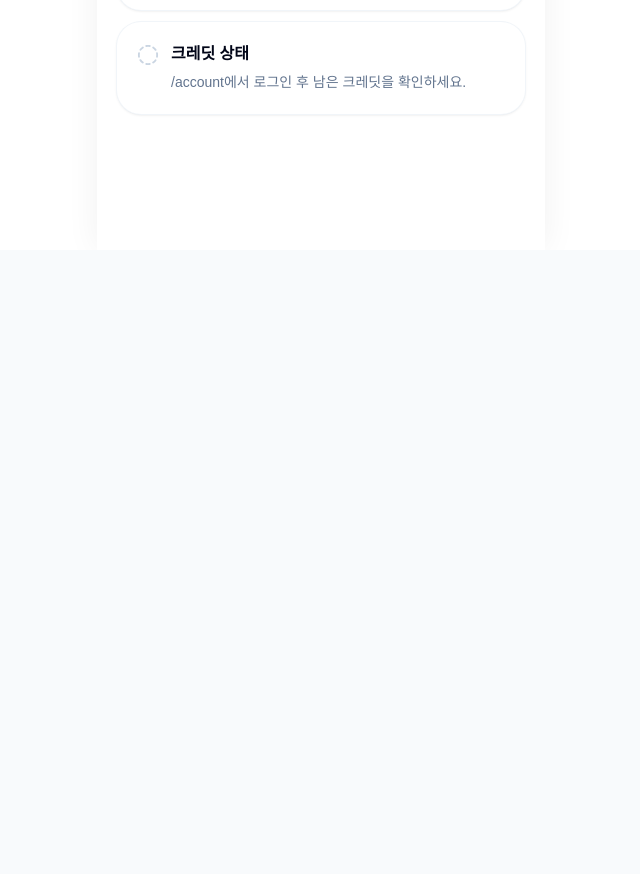
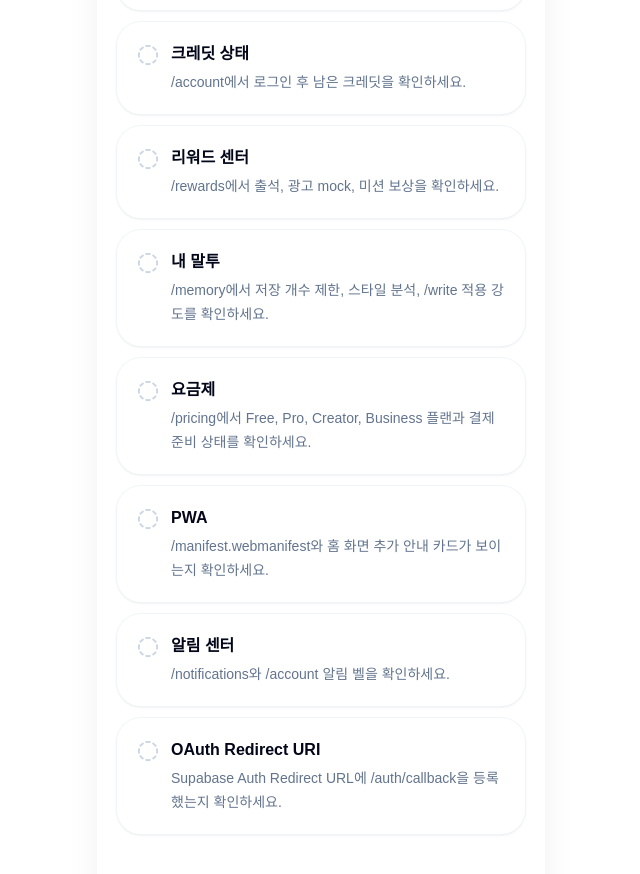
Before and after one commit to mykim2732/tripwriter, a Next.js app: page /qa in a window 1280 px wide. Shown: the part 1182-2056 px from the top of the page, without its empty margins (319-959 px from the left). Before the commit the page ends 1432 px from the top, so only its background shows below. Built offline with nearby package versions, Linux system fonts and the light colour scheme; no server answers.

Commit message:
Sprint 90: update beta launch QA docs

```diff
--- a/app/qa/page.tsx
+++ b/app/qa/page.tsx
@@ -59,6 +59,12 @@ export default function QaPage() {
     { label: "저장함 불러오기", status: "ready", description: "/saved에서 프로젝트 그룹과 플랫폼 필터를 확인하세요." },
     { label: "발행 화면", status: "ready", description: "/publish/[id]에서 플랫폼별 복사 순서를 확인하세요." },
     { label: "크레딧 상태", status: "ready", description: "/account에서 로그인 후 남은 크레딧을 확인하세요." },
+    { label: "리워드 센터", status: "ready", description: "/rewards에서 출석, 광고 mock, 미션 보상을 확인하세요." },
+    { label: "내 말투", status: "ready", description: "/memory에서 저장 개수 제한, 스타일 분석, /write 적용 강도를 확인하세요." },
+    { label: "요금제", status: "ready", description: "/pricing에서 Free, Pro, Creator, Business 플랜과 결제 준비 상태를 확인하세요." },
+    { label: "PWA", status: "ready", description: "/manifest.webmanifest와 홈 화면 추가 안내 카드가 보이는지 확인하세요." },
+    { label: "알림 센터", status: "ready", description: "/notifications와 /account 알림 벨을 확인하세요." },
+    { label: "OAuth Redirect URI", status: "ready", description: "Supabase Auth Redirect URL에 /auth/callback을 등록했는지 확인하세요." },
   ];
 
   return (
```
Also changed, not shown: 2 other files (tests, documents, lock files or other folders).
